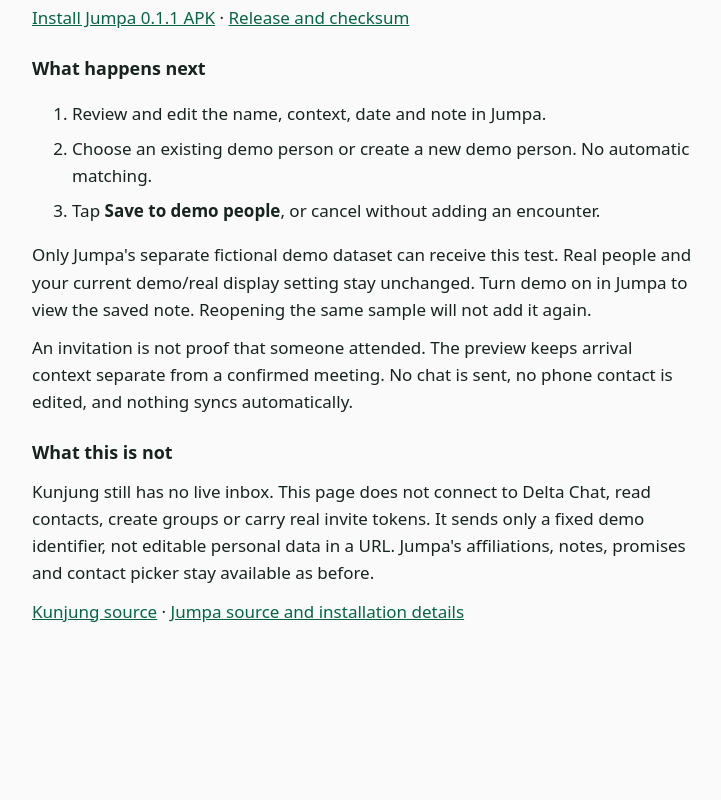
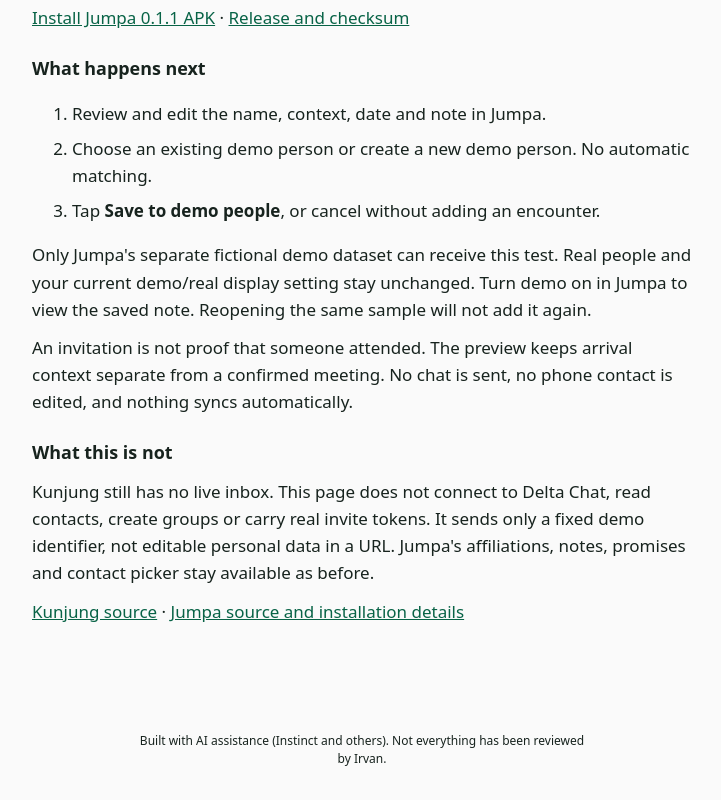
Before and after one commit to irvan-putra/kunjung, a plain HTML site: page handoff/index.html in a window 1280 px wide. Shown: the part 700-1500 px from the top of the page, without its empty margins (278-999 px from the left). Before the commit the page ends 1400 px from the top, so only its background shows below. Drawn offline with Linux system fonts and the light colour scheme.

Commit message:
Disclose AI assistance on subpages and clarify release artifact comments

```diff
--- a/handoff/index.html
+++ b/handoff/index.html
@@ -29,4 +29,5 @@
 <h2>What this is not</h2>
 <p>Kunjung still has no live inbox. This page does not connect to Delta Chat, read contacts, create groups or carry real invite tokens. It sends only a fixed demo identifier, not editable personal data in a URL. Jumpa's affiliations, notes, promises and contact picker stay available as before.</p>
 <p><a href="https://github.com/irvan-putra/kunjung">Kunjung source</a> · <a href="https://github.com/irvan-putra/jumpa">Jumpa source and installation details</a></p>
-</main></body></html>
+</main><p class="ai-disclosure" style="font:12px/1.5 system-ui,sans-serif;text-align:center;padding:12px 16px;margin:20px auto;max-width:70ch">Built with AI assistance (Instinct and others). Not everything has been reviewed by Irvan.</p>
+</body></html>
```
